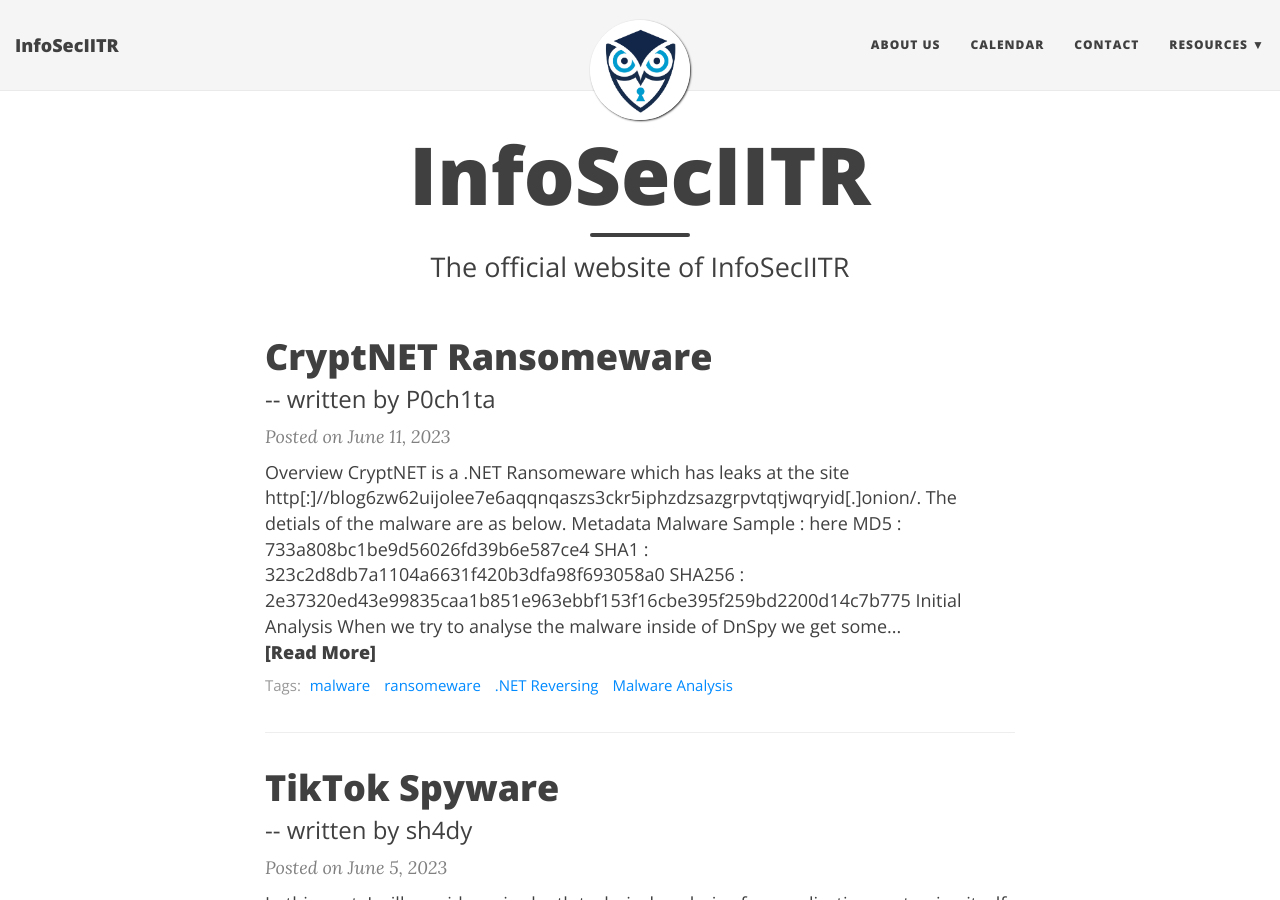
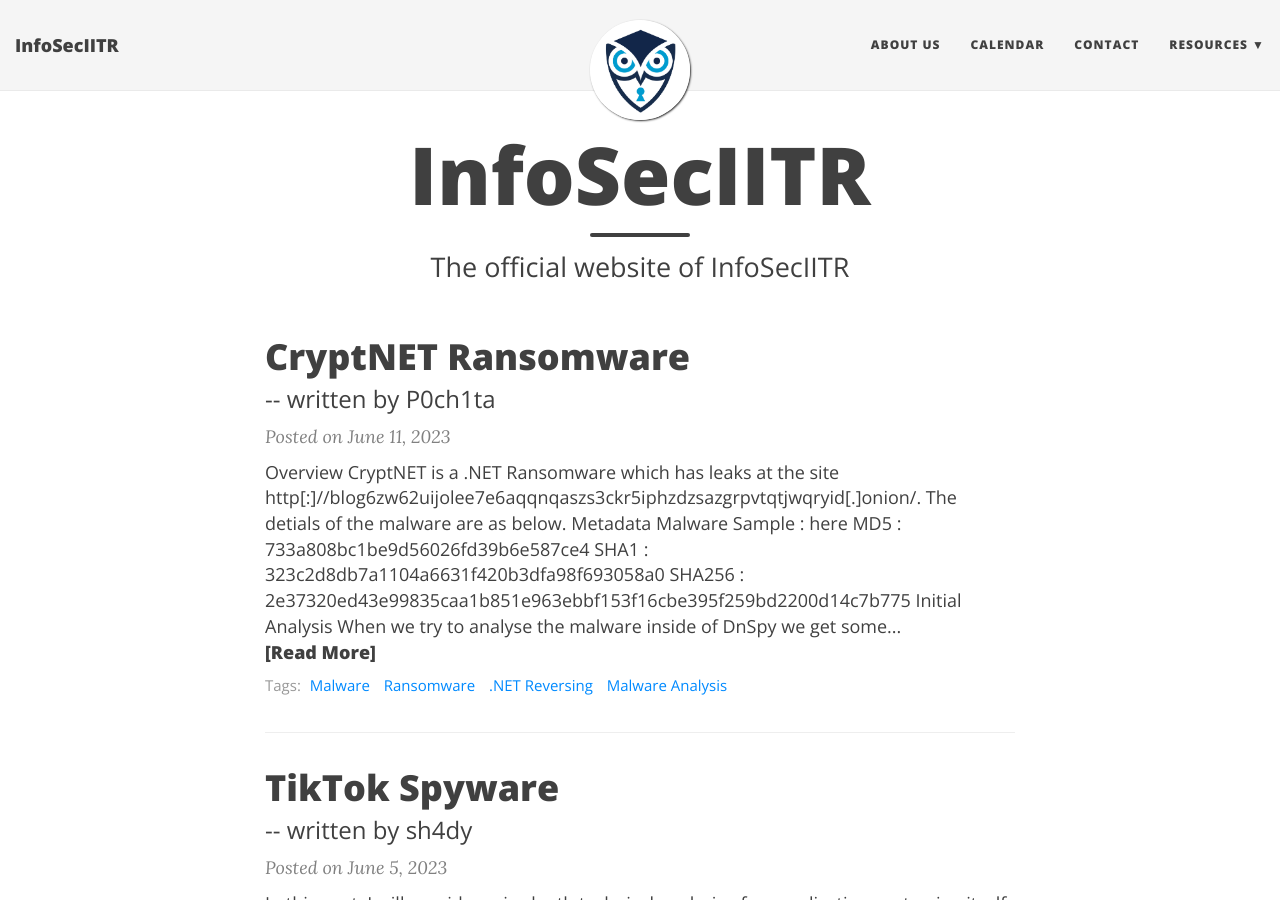
Before and after one commit to InfoSecIITR/infoseciitr.github.io, a Jekyll site: the page built from index.html, in a window 1280 px wide and 900 px high. Built offline with Jekyll 4.4.1, drawn with Linux system fonts in a browser that asks for light colours; nearby versions of some CDN libraries; the list of posts is cut into pages by our own code.

Commit message:
Update and rename 2023-06-11-CryptNET.md to 2023-06-11-CryptNET-Ransomware.md

```diff
--- a/_posts/2023-06-11-CryptNET.md
+++ b/_posts/2023-06-11-CryptNET-Ransomware.md
@@ -1,14 +1,14 @@
 ---
 layout: post
-title: CryptNET Ransomeware
+title: CryptNET Ransomware
 readtime: true
 subtitle: -- written by P0ch1ta
-tags: [malware,ransomeware,.NET Reversing, Malware Analysis]
+tags: [Malware,Ransomware,.NET Reversing, Malware Analysis]
 ---
 
 # Overview
 
-CryptNET is a .NET Ransomeware which has leaks at the site `http[:]//blog6zw62uijolee7e6aqqnqaszs3ckr5iphzdzsazgrpvtqtjwqryid[.]onion/`. The detials of the malware are as below.
+CryptNET is a .NET Ransomware which has leaks at the site `http[:]//blog6zw62uijolee7e6aqqnqaszs3ckr5iphzdzsazgrpvtqtjwqryid[.]onion/`. The detials of the malware are as below.
 
 # Metadata
 
```
